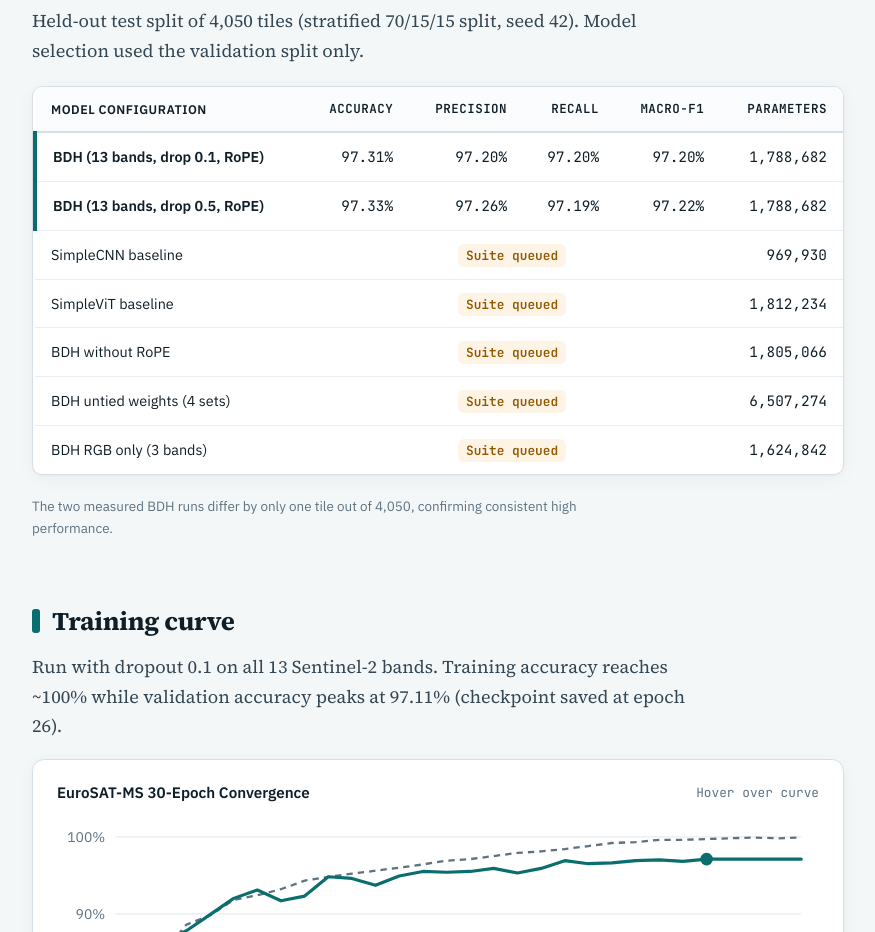
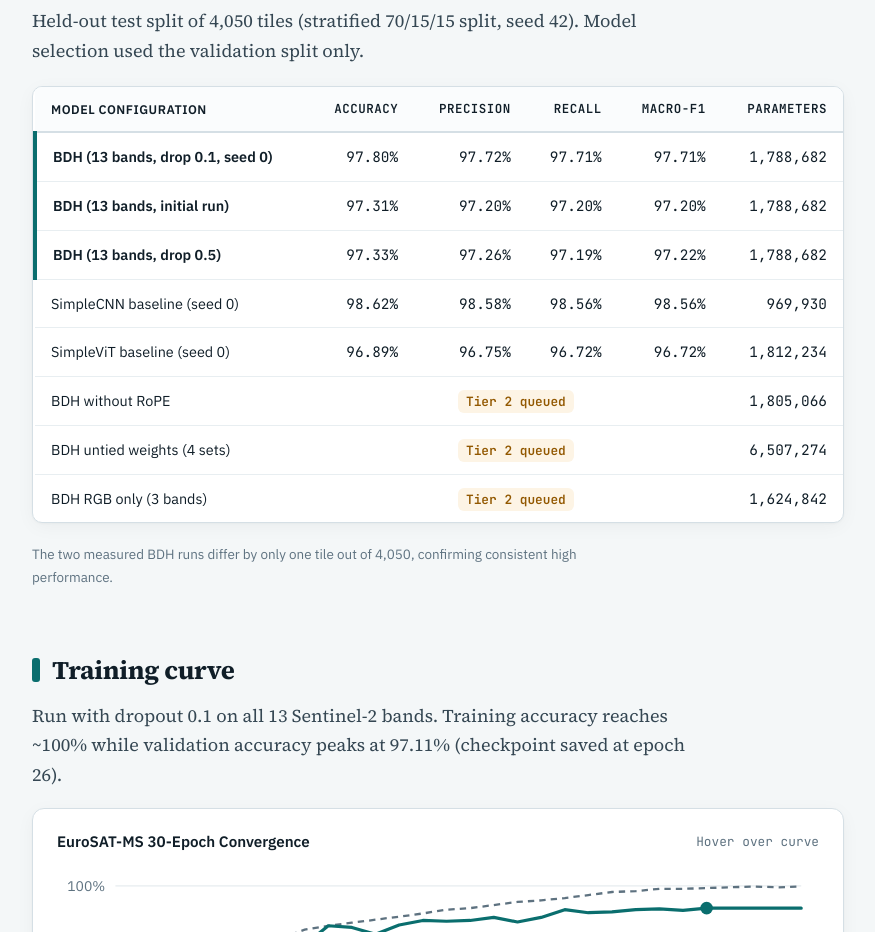
Before and after one commit to 05G3/BDH, a plain HTML site: page index.html in a window 1280 px wide. Shown: the part 2600-3532 px from the top of the page, without its empty margins (202-1077 px from the left). Drawn offline with Linux system fonts and the light colour scheme; no server answers.

Commit message:
Update README and showcase with Tier 1 baseline results

```diff
--- a/index.html
+++ b/index.html
@@ -1063,13 +1063,14 @@ x  = LN(x + y)                         residual, repeated for 4 levels</pre>
 <div class="scroll"><table>
 <thead><tr><th>Model Configuration</th><th class="n">Accuracy</th><th class="n">Precision</th><th class="n">Recall</th><th class="n">Macro-F1</th><th class="n">Parameters</th></tr></thead>
 <tbody>
-<tr class="highlight"><td>BDH (13 bands, drop 0.1, RoPE)</td><td class="n">97.31%</td><td class="n">97.20%</td><td class="n">97.20%</td><td class="n">97.20%</td><td class="n">1,788,682</td></tr>
-<tr class="highlight"><td>BDH (13 bands, drop 0.5, RoPE)</td><td class="n">97.33%</td><td class="n">97.26%</td><td class="n">97.19%</td><td class="n">97.22%</td><td class="n">1,788,682</td></tr>
-<tr><td>SimpleCNN baseline</td><td class="n pend" colspan="4" style="text-align:center;"><span class="badge-pending">Suite queued</span></td><td class="n">969,930</td></tr>
-<tr><td>SimpleViT baseline</td><td class="n pend" colspan="4" style="text-align:center;"><span class="badge-pending">Suite queued</span></td><td class="n">1,812,234</td></tr>
-<tr><td>BDH without RoPE</td><td class="n pend" colspan="4" style="text-align:center;"><span class="badge-pending">Suite queued</span></td><td class="n">1,805,066</td></tr>
-<tr><td>BDH untied weights (4 sets)</td><td class="n pend" colspan="4" style="text-align:center;"><span class="badge-pending">Suite queued</span></td><td class="n">6,507,274</td></tr>
-<tr><td>BDH RGB only (3 bands)</td><td class="n pend" colspan="4" style="text-align:center;"><span class="badge-pending">Suite queued</span></td><td class="n">1,624,842</td></tr>
+<tr class="highlight"><td>BDH (13 bands, drop 0.1, seed 0)</td><td class="n">97.80%</td><td class="n">97.72%</td><td class="n">97.71%</td><td class="n">97.71%</td><td class="n">1,788,682</td></tr>
+<tr class="highlight"><td>BDH (13 bands, initial run)</td><td class="n">97.31%</td><td class="n">97.20%</td><td class="n">97.20%</td><td class="n">97.20%</td><td class="n">1,788,682</td></tr>
+<tr class="highlight"><td>BDH (13 bands, drop 0.5)</td><td class="n">97.33%</td><td class="n">97.26%</td><td class="n">97.19%</td><td class="n">97.22%</td><td class="n">1,788,682</td></tr>
+<tr><td>SimpleCNN baseline (seed 0)</td><td class="n">98.62%</td><td class="n">98.58%</td><td class="n">98.56%</td><td class="n">98.56%</td><td class="n">969,930</td></tr>
+<tr><td>SimpleViT baseline (seed 0)</td><td class="n">96.89%</td><td class="n">96.75%</td><td class="n">96.72%</td><td class="n">96.72%</td><td class="n">1,812,234</td></tr>
+<tr><td>BDH without RoPE</td><td class="n pend" colspan="4" style="text-align:center;"><span class="badge-pending">Tier 2 queued</span></td><td class="n">1,805,066</td></tr>
+<tr><td>BDH untied weights (4 sets)</td><td class="n pend" colspan="4" style="text-align:center;"><span class="badge-pending">Tier 2 queued</span></td><td class="n">6,507,274</td></tr>
+<tr><td>BDH RGB only (3 bands)</td><td class="n pend" colspan="4" style="text-align:center;"><span class="badge-pending">Tier 2 queued</span></td><td class="n">1,624,842</td></tr>
 </tbody></table></div>
 <p class="cap">The two measured BDH runs differ by only one tile out of 4,050, confirming consistent high performance.</p>
 
```
Also changed, not shown: 1 other file.
